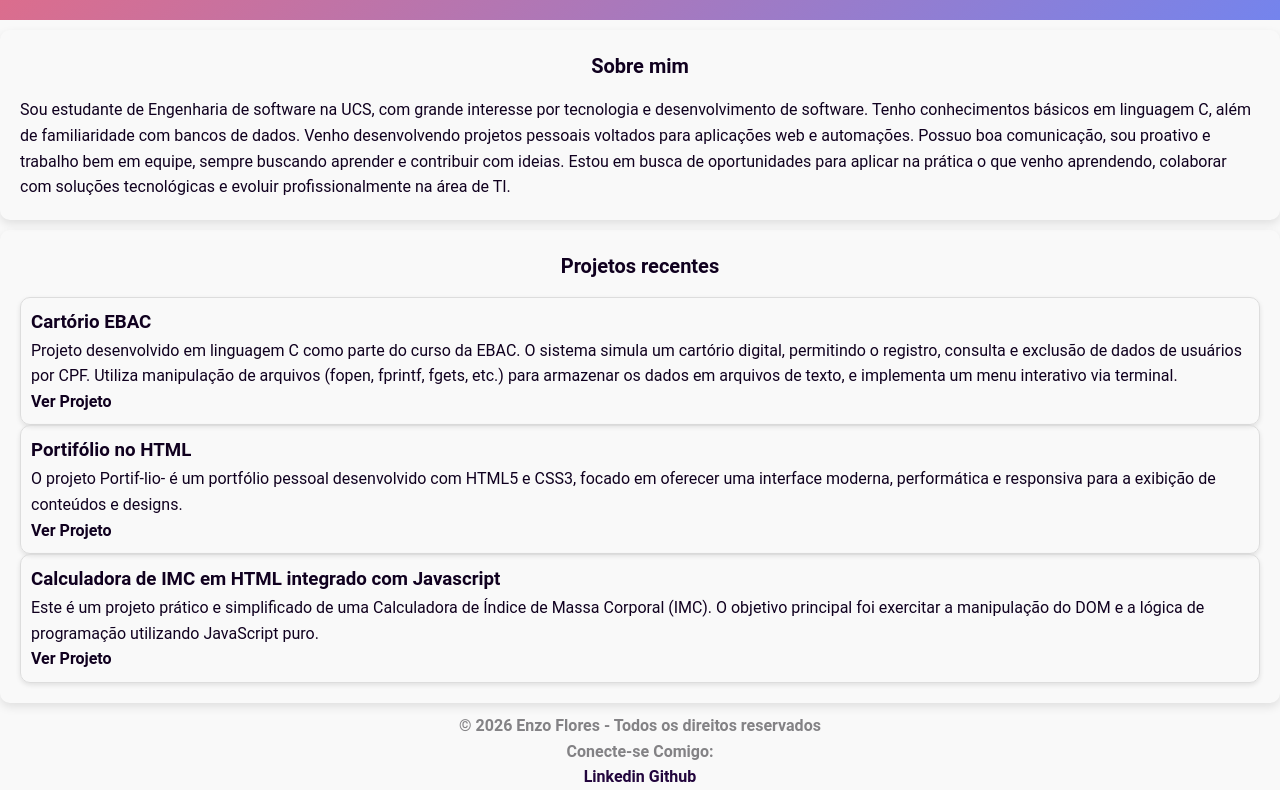
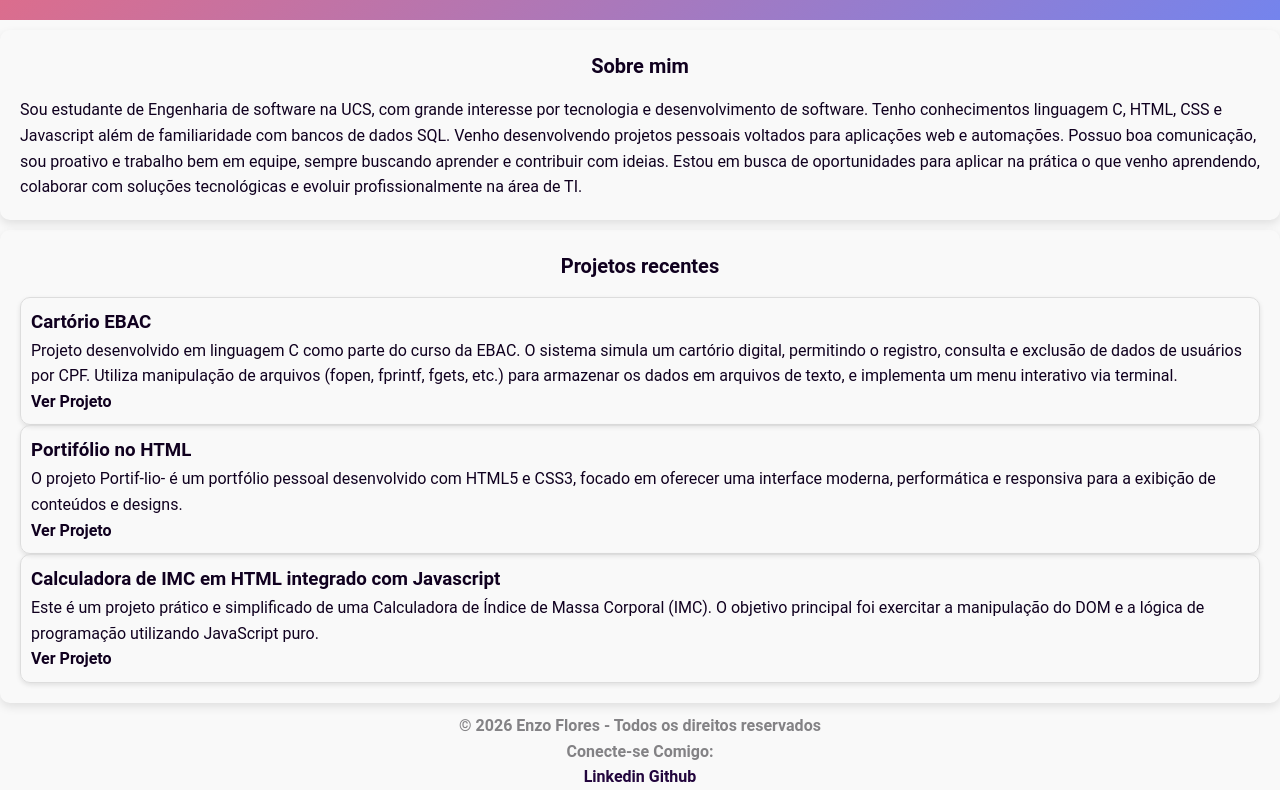
Before and after one commit to EnzoFlores10/Portif-lio-, a plain HTML site: page index.html in a window 1280 px wide. Shown: the part 121-911 px from the top of the page. Drawn offline with Linux system fonts and the light colour scheme.

Commit message:
Update index.html

```diff
--- a/index.html
+++ b/index.html
@@ -27,7 +27,7 @@
          <!--Seção sobre -->
         <section>
             <h2>Sobre mim</h2>
-            <p>Sou estudante de Engenharia de software na UCS, com grande interesse por tecnologia e desenvolvimento de software. Tenho conhecimentos básicos em linguagem C, além de familiaridade com bancos de dados. Venho desenvolvendo projetos pessoais voltados para aplicações web e automações.
+            <p>Sou estudante de Engenharia de software na UCS, com grande interesse por tecnologia e desenvolvimento de software. Tenho conhecimentos linguagem C, HTML, CSS e Javascript além de familiaridade com bancos de dados SQL. Venho desenvolvendo projetos pessoais voltados para aplicações web e automações.
 
 Possuo boa comunicação, sou proativo e trabalho bem em equipe, sempre buscando aprender e contribuir com ideias. Estou em busca de oportunidades para aplicar na prática o que venho aprendendo, colaborar com soluções tecnológicas e evoluir profissionalmente na área de TI.</p>
         </section>
```
